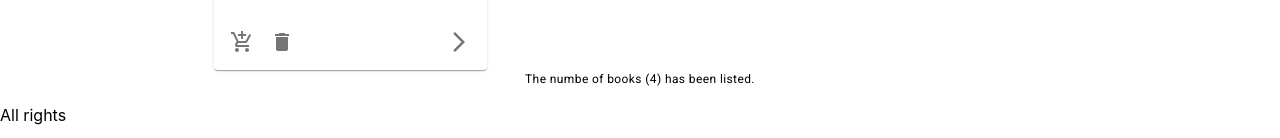
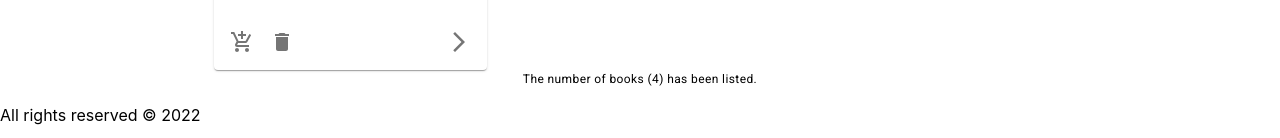
Before and after one commit to zcomert/BtkAkademiDotNetBootCamp, a React (Create React App) app in the folder day-04/bs-store/: page /books/list in a window 1280 px wide. Shown: the part 1059-1197 px from the top of the page. Built offline with nearby package versions, Linux system fonts and the light colour scheme.

Commit message:
Day-04 has been completed.

```diff
--- a/day-04/bs-store/src/App.js
+++ b/day-04/bs-store/src/App.js
@@ -31,7 +31,7 @@ function App() {
         <Route path='/contact' element={<Contact />} />
         <Route path='/' element={<Home />} />
       </Routes>
-      <p>All rights </p>
+      <p>All rights reserved &copy; 2022 </p>
     </>
   );
 }
--- a/day-04/bs-store/src/components/bookList/BookList.js
+++ b/day-04/bs-store/src/components/bookList/BookList.js
@@ -44,7 +44,7 @@ export default function BookList() {
       </Grid>
 
       <Typography align='center' variant='caption' display='block' gutterBottom>
-        The numbe of books ({books.length}) has been listed.
+        The number of books ({books.length}) has been listed.
       </Typography>
     </Container>
   );
```
Also changed, not shown: 1 other file (tests, documents, lock files or other folders).
